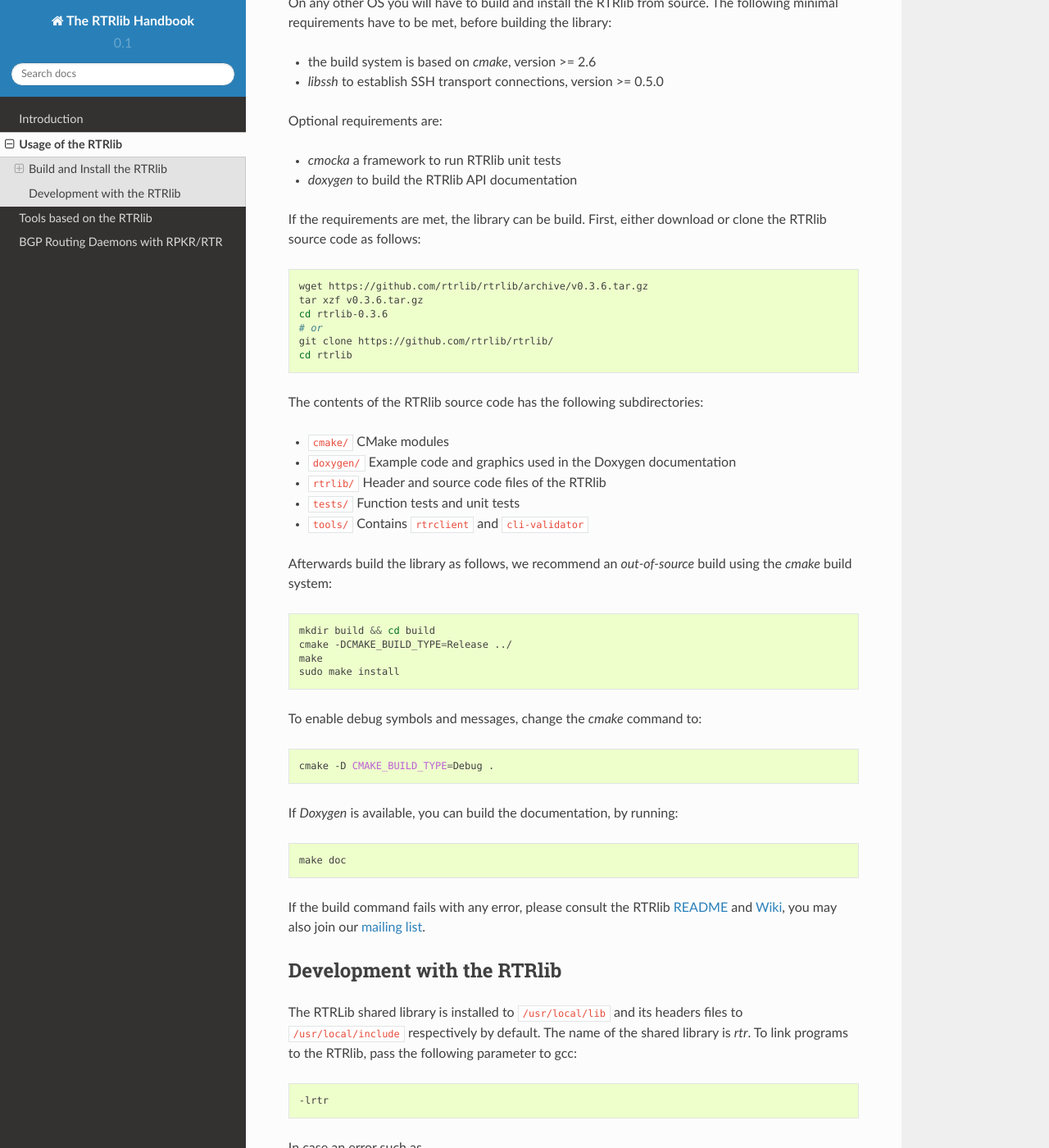
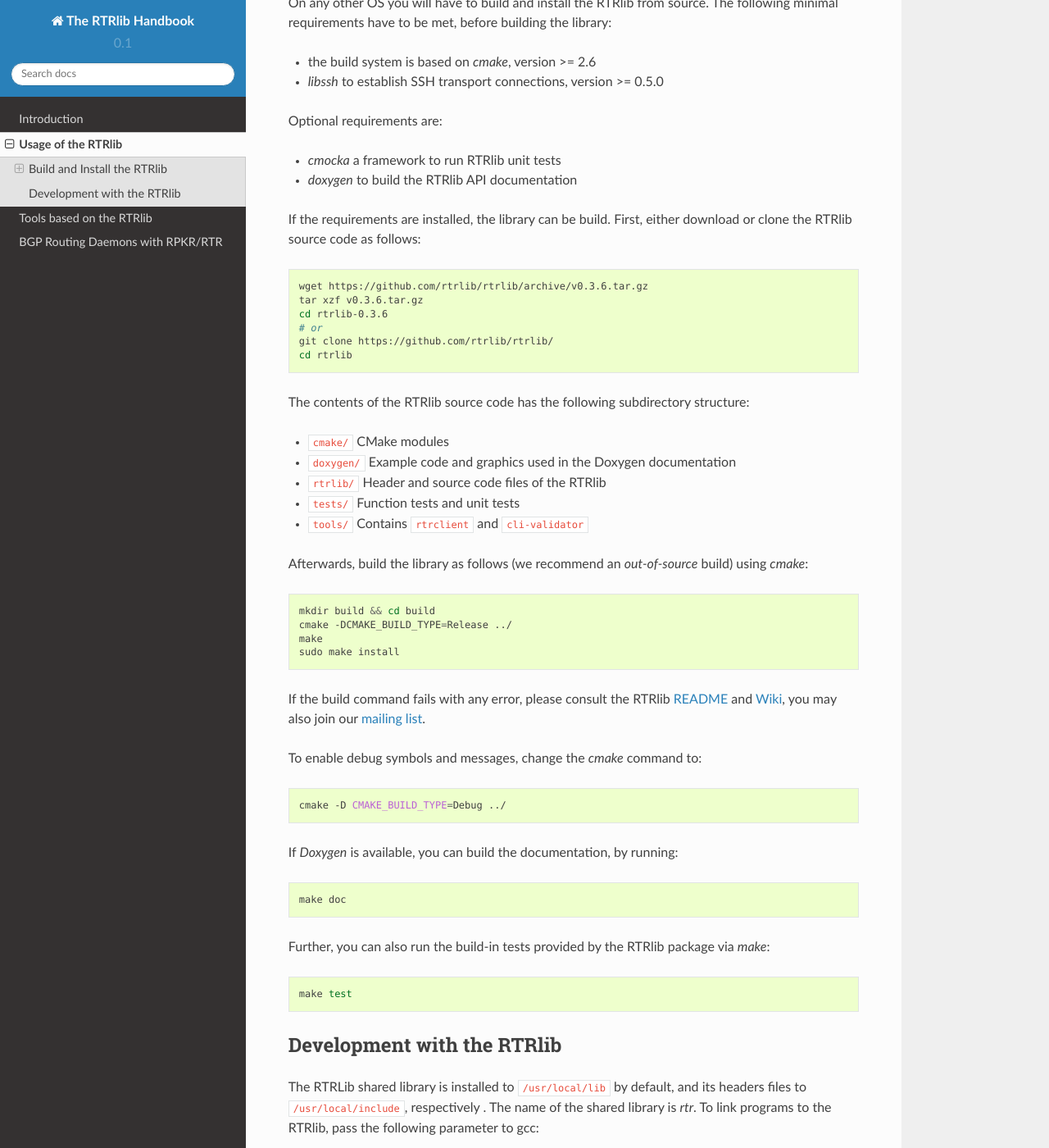
Before and after one commit to rtrlib/handbook, a Sphinx documentation site: the page built from source/usage.rst, in a window 1280 px wide and 1400 px high, scrolled down 716 px. Shown: the whole window at 82% size. Built offline with Sphinx 7.4.7 and the Read the Docs theme 2.0.0, drawn with Linux system fonts in a browser that asks for light colours; some of the changed text lies outside the part shown.

Commit message:
minor additions and corrections in usage

```diff
--- a/source/usage.rst
+++ b/source/usage.rst
@@ -24,7 +24,7 @@ package manager, as follows
 Apple macOS
 -----------
 
-For macOS we provide *Homebrew* tap_ to easily install the RTRlib.
+For macOS we provide a *Homebrew* tap_ to easily install the RTRlib.
 First, install Homebrew_ and afterwards install RTRlib as follows:
 
 .. code-block:: Bash
@@ -50,7 +50,7 @@ Optional requirements are:
 - `doxygen` to build the RTRlib API documentation
 
 
-If the requirements are met, the library can be build.
+If the requirements are installed, the library can be build.
 First, either download or clone the RTRlib source code as follows:
 
 .. code-block:: Bash
@@ -62,7 +62,7 @@ First, either download or clone the RTRlib source code as follows:
     git clone https://github.com/rtrlib/rtrlib/
     cd rtrlib
 
-The contents of the RTRlib source code has the following subdirectories:
+The contents of the RTRlib source code has the following subdirectory structure:
 
 - ``cmake/``      CMake modules
 - ``doxygen/``    Example code and graphics used in the Doxygen documentation
@@ -70,8 +70,8 @@ The contents of the RTRlib source code has the following subdirectories:
 - ``tests/``      Function tests and unit tests
 - ``tools/``      Contains ``rtrclient`` and ``cli-validator``
 
-Afterwards build the library as follows, we recommend an `out-of-source` build
-using the `cmake` build system:
+Afterwards, build the library as follows (we recommend an `out-of-source` build)
+using `cmake`:
 
 .. code-block:: Bash
 
@@ -80,11 +80,14 @@ using the `cmake` build system:
     make
     sudo make install
 
+If the build command fails with any error, please consult the RTRlib README_
+and Wiki_, you may also join our `mailing list`_.
+
 To enable debug symbols and messages, change the `cmake` command to:
 
 .. code-block:: Bash
 
-    cmake -D CMAKE_BUILD_TYPE=Debug .
+    cmake -D CMAKE_BUILD_TYPE=Debug ../
 
 If `Doxygen` is available, you can build the documentation, by running:
 
@@ -92,8 +95,12 @@ If `Doxygen` is available, you can build the documentation, by running:
 
     make doc
 
-If the build command fails with any error, please consult the RTRlib README_
-and Wiki_, you may also join our `mailing list`_.
+Further, you can also run the build-in tests provided by the RTRlib package
+via `make`:
+
+.. code-block:: Bash
+
+    make test
 
 .. _README: https://github.com/rtrlib/rtrlib/
 .. _Wiki: https://github.com/rtrlib/rtrlib/wiki
@@ -102,10 +109,10 @@ and Wiki_, you may also join our `mailing list`_.
 Development with the RTRlib
 ===========================
 
-The RTRLib shared library is installed to ``/usr/local/lib`` and its headers
-files to ``/usr/local/include`` respectively by default.
-The name of the shared library is `rtr`. To link programs to the RTRlib,
-pass the following parameter to gcc:
+The RTRLib shared library is installed to ``/usr/local/lib`` by default,
+and its headers files to ``/usr/local/include``, respectively .
+The name of the shared library is `rtr`.
+To link programs to the RTRlib, pass the following parameter to gcc:
 
 .. code-block:: Bash
 
```
